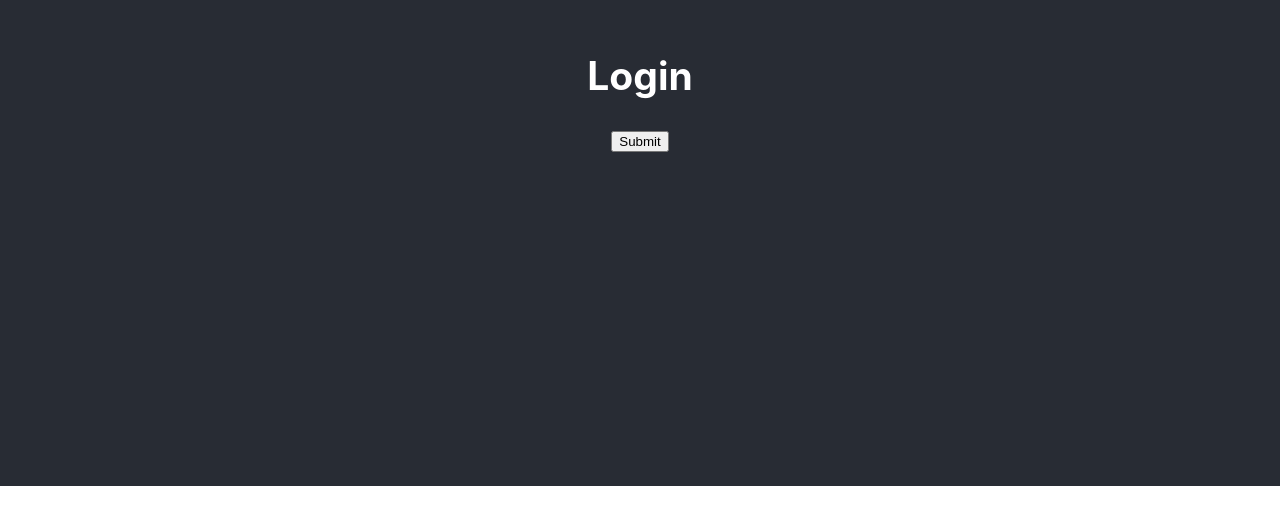
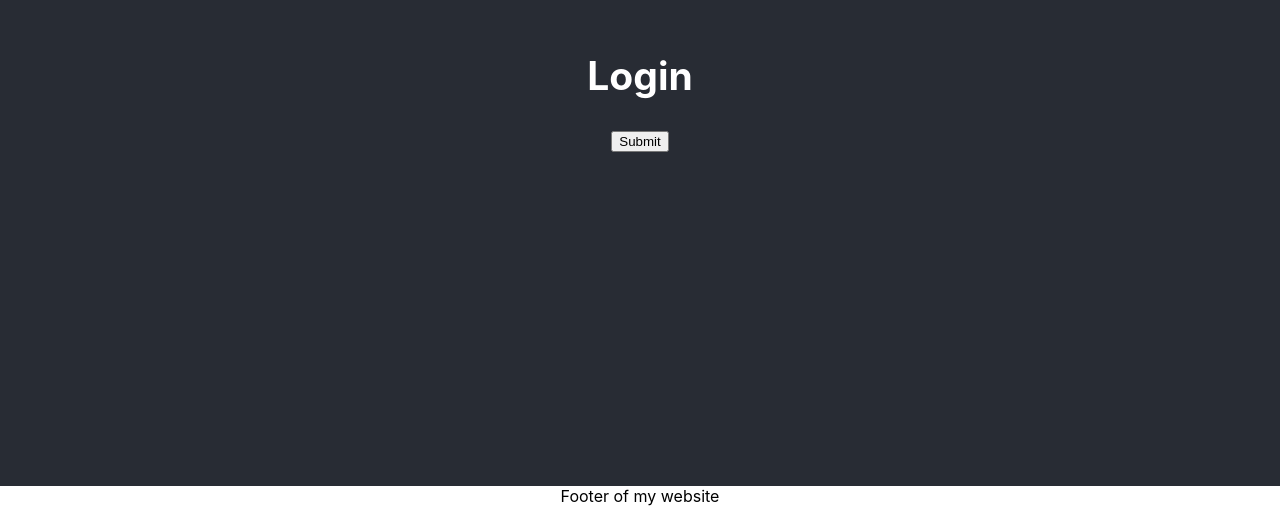
Before and after one commit to nikhilfoxmula/gitflow, a React (Create React App) app: page / in a window 1280 px wide. Shown: the part 314-820 px from the top of the page. Built offline with nearby package versions, Linux system fonts and the light colour scheme.

Commit message:
Footer added

```diff
--- a/src/App.js
+++ b/src/App.js
@@ -8,6 +8,9 @@ function App() {
        <button>Submit</button>
 
       </header>
+      <footer>
+        Footer of my website
+      </footer>
     </div>
   );
 }
```
